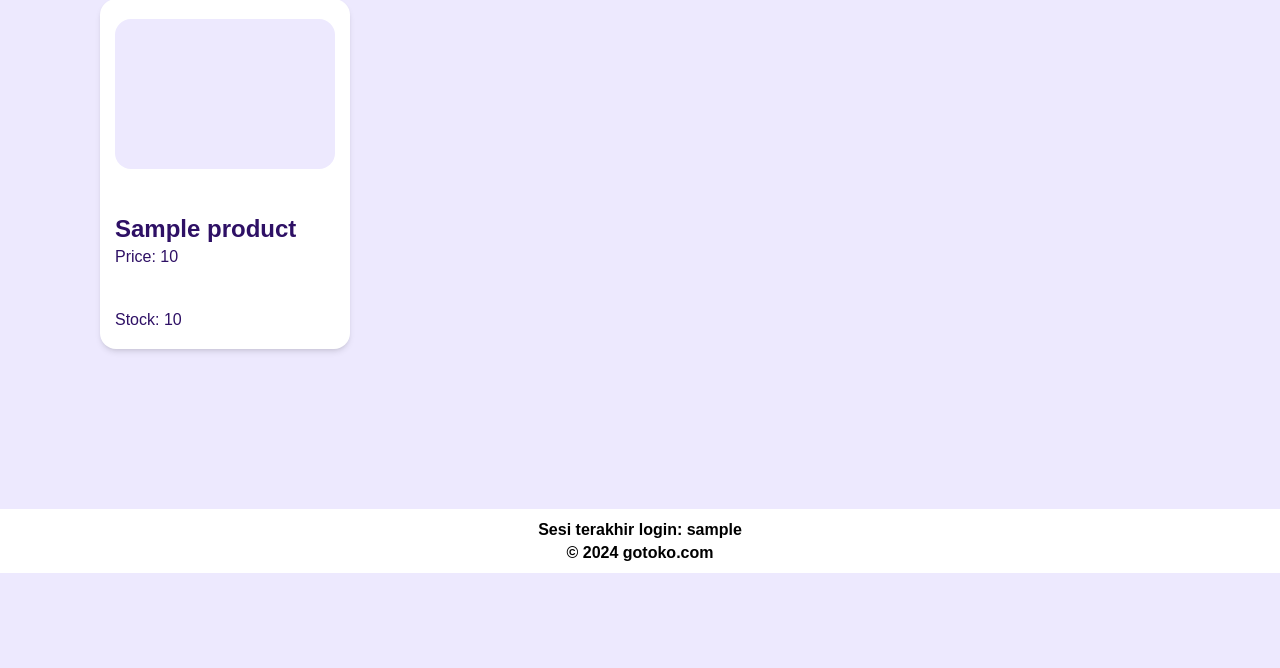
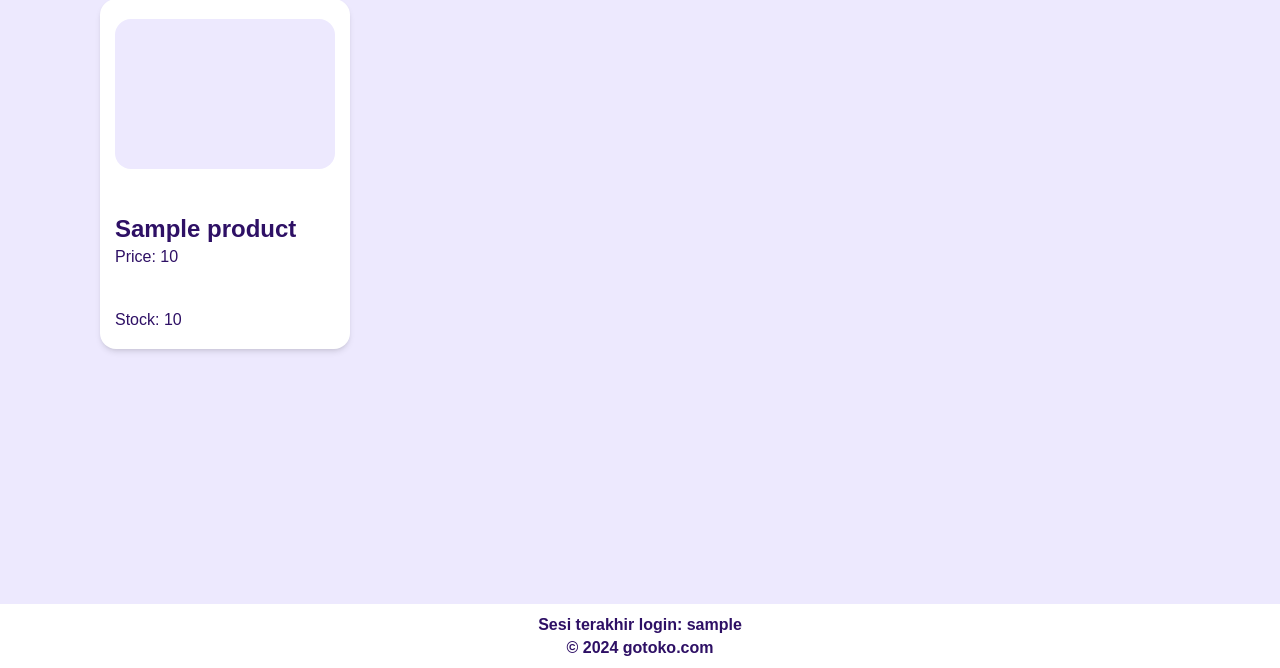
Before and after one commit to marcoaja/gotoko, a Django app: template main/templates/main.html in a window 1280 px wide. Shown: the part 388-1056 px from the top of the page. Before the commit the page ends 961 px from the top, so only its background shows below. Run offline with Django 5.2, Linux system fonts and the light colour scheme; tables that the repository leaves empty hold one stand-in row (values such as "Sample post"); the template is opened without the code that fills it: values that come from a table or form of the project are taken from there, most other values are stand-ins (such as "Sample title", 1, 10 or a date in 2020).

Commit message:
fix footer position

```diff
--- a/main/templates/main.html
+++ b/main/templates/main.html
@@ -25,6 +25,7 @@
   }
 
   .container {
+    min-height: 100vh;
     max-width: 640px;
     margin-left: auto;
     margin-right: auto;
@@ -157,6 +158,7 @@
   }
 
   .footer {
+    bottom: 0;
     width: 100%;
     height: 3rem;
     background-color: white;
@@ -168,6 +170,7 @@
     justify-content: center;
     align-items: center;
     gap: 5px;
+    color: #2e1065;
   }
 
   .logout {
```
